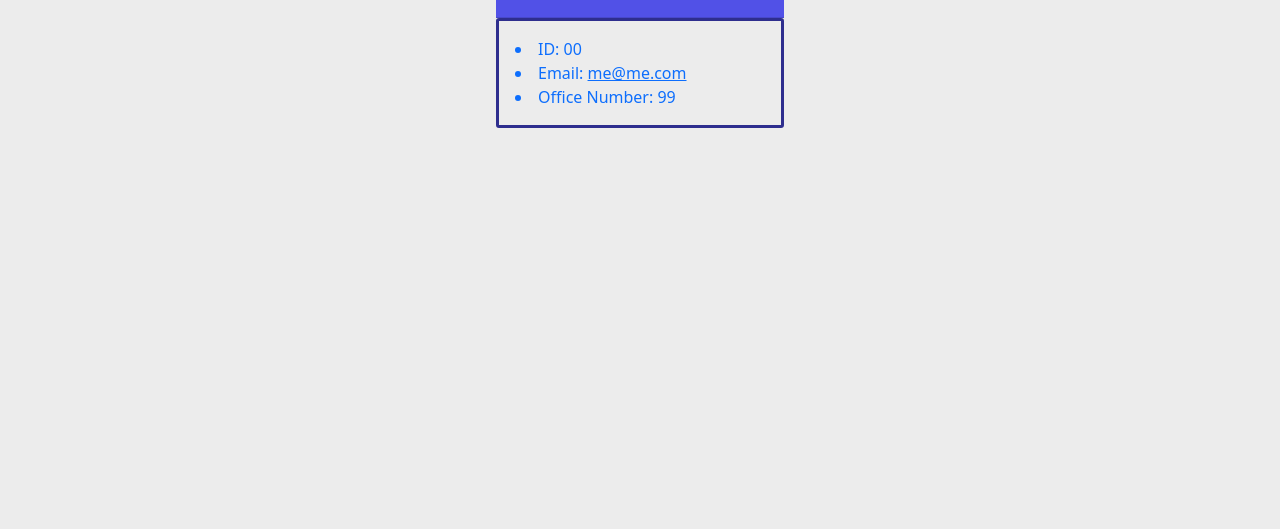
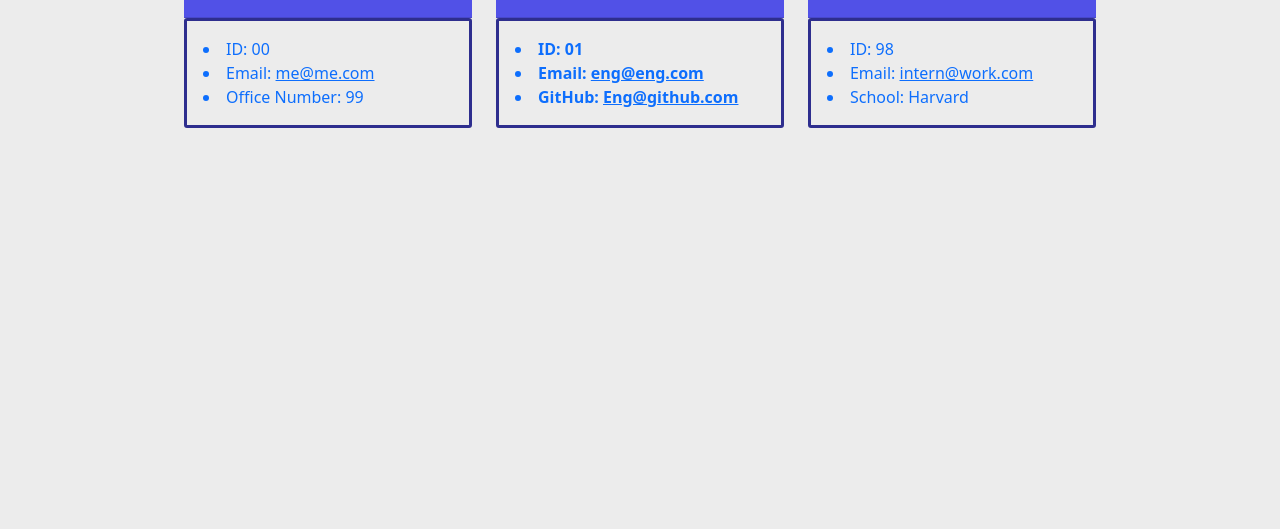
Before and after one commit to MA15/teamGen, a website: page dist/index.html in a window 1280 px wide. Shown: the part 271-800 px from the top of the page. Drawn offline with nearby package versions, Linux system fonts and the light colour scheme.

Commit message:
readme update

```diff
--- a/dist/index.html
+++ b/dist/index.html
@@ -20,12 +20,36 @@
 
     <div class="col-lg-4">
     <div class="card border-primary mb-4" style="width: 18rem;">
-    <div class="card-header">matt: Manager</div>
+    <div class="card-header">Matt: Manager</div>
     <div class="card-body text-primary" id="manager">
     <div class="employeeInfo">
       <li>ID: 00</li>
       <li>Email: <a href="mailto:me@me.com">me@me.com</a></li>
       <li>Office Number: 99</li>
+    </div>
+    </div>
+    </div>
+  </div>
+    <div class="col-lg-4">
+    <div class="card border-primary mb-4" style="width: 18rem;">
+    <div class="card-header">Jon: Engineer</div>
+    <div class="card-body text-primary" id="engineer">
+    <div class="eInfo">
+    <li>ID: 01</li>
+    <li>Email: <a href="mailto:eng@eng.com">eng@eng.com</a></li>
+    <li>GitHub: <a href="https://github.com/Eng@github.com" target="_blank">Eng@github.com</a></li>
+    </div>
+    </div>
+    </div>
+  </div>
+    <div class="col-lg-4">
+    <div class="card border-primary mb-4" style="width: 18rem;">
+    <div class="card-header">New Guy: Intern</div>
+    <div class="card-body text-primary" id ="intern">
+    <div class="employeeInfo">
+    <li>ID: 98</li>
+    <li>Email: <a href="mailto:intern@work.com">intern@work.com</a></li>
+    <li>School: Harvard</li>
     </div>
     </div>
     </div>
--- a/package.json
+++ b/package.json
@@ -1,5 +1,5 @@
 {
-  "name": "team7",
+  "name": "static-site",
   "version": "1.0.0",
   "description": "",
   "main": "index.js",
```
Also changed, not shown: README.md, assets/teamHTML.png (added), 1 other file.
